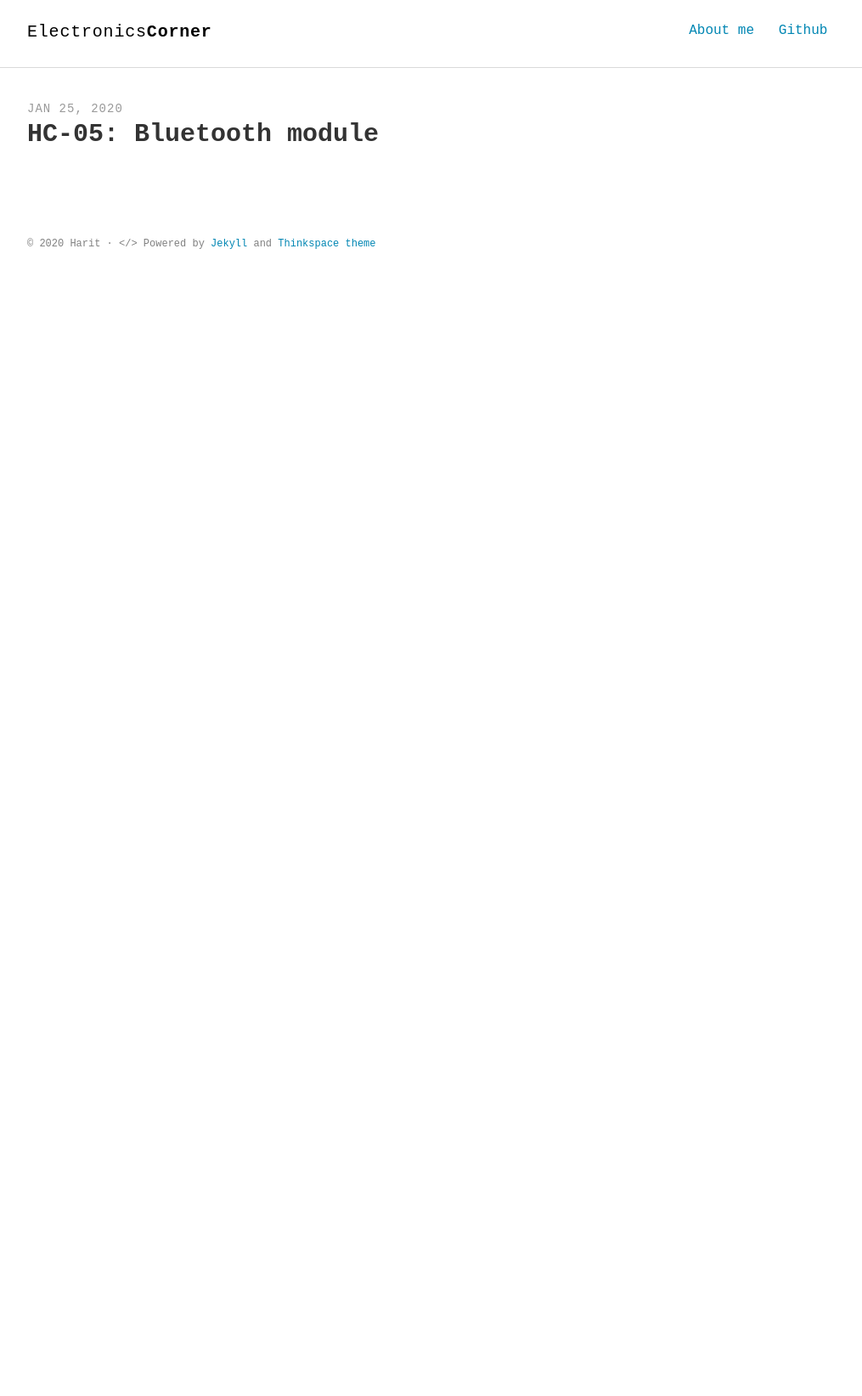
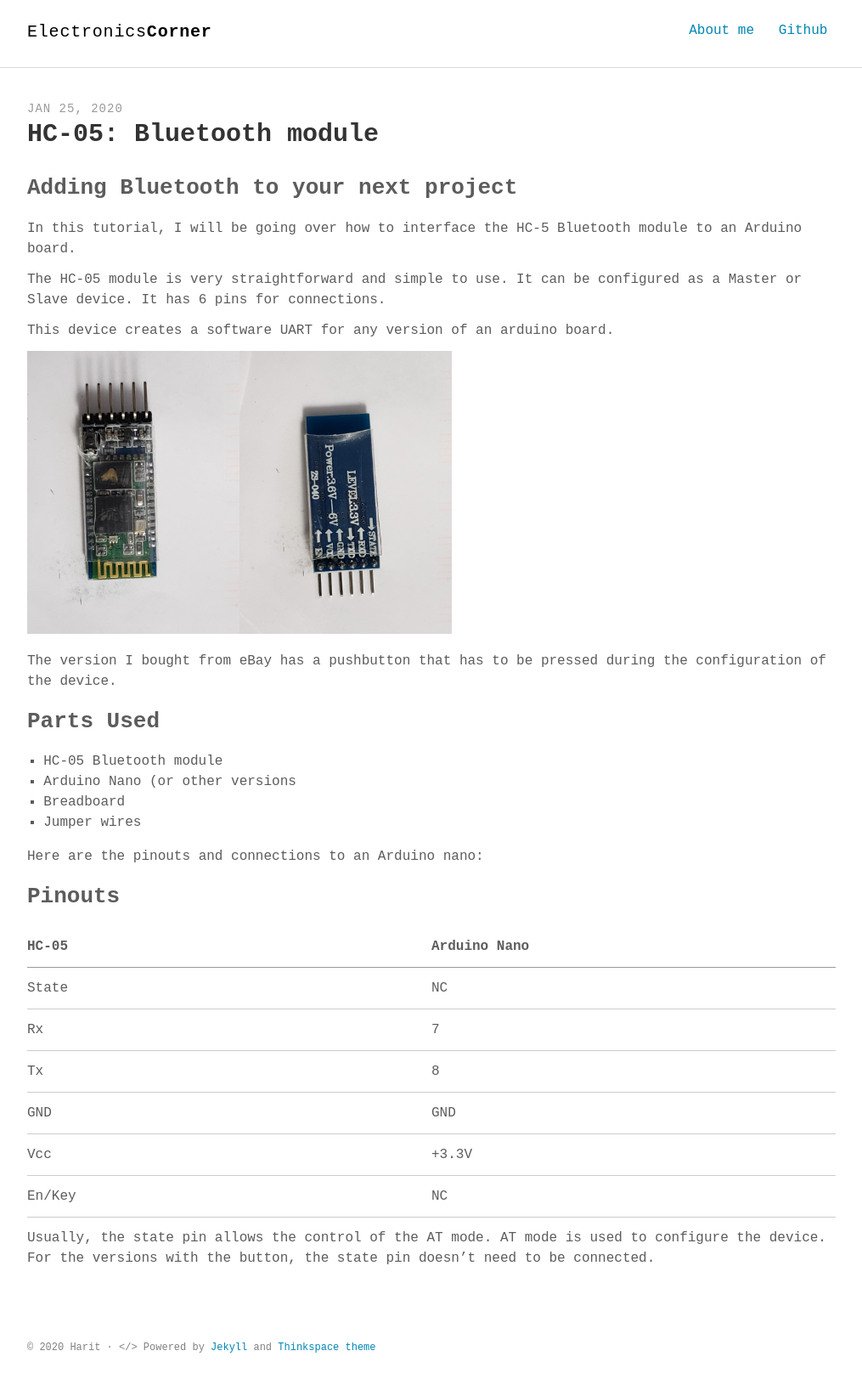
Before and after one commit to hshah89/hshah89.github.io, a Jekyll site: the page built from _posts/2020-01-25-hc-05.md, in a window 1280 px wide. Shown: the whole page at 85% size, without its empty margins (132-1147 px from the left). Built offline with Jekyll 4.4.1, drawn with Linux system fonts in a browser that asks for light colours; some web fonts are replaced; before the commit the page ends 900 px from its top, so only the background shows below that.

Commit message:
updated to hc-05 post

```diff
--- a/_posts/2020-01-25-hc-05.md
+++ b/_posts/2020-01-25-hc-05.md
@@ -3,7 +3,43 @@ layout: post
 title: "HC-05: Bluetooth module"
 description: "Add bluetooth to your next project"
 date: 2020-01-25
-tags: [arduino, sensor]
+tags: [arduino, bluetooth]
 comments: false
 share: false
 ---
+
+## Adding Bluetooth to your next project
+
+In this tutorial, I will be going over how to interface the HC-5 Bluetooth module to an Arduino board.
+
+The HC-05 module is very straightforward and simple to use. It can be configured as a Master or Slave device. It has 6 pins for connections.
+
+This device creates a software UART for any version of an arduino board.
+
+<img src="{{ "/images/hc_05/hc05_front.jpg" | prepend: site.baseurl }}" width="250px" align="left">
+
+<img src="{{ "/images/hc_05/hc05_back.jpg" | prepend: site.baseurl }}" width="250px" align="middle">
+
+The version I bought from eBay has a pushbutton that has to be pressed during the configuration of the device.
+
+## Parts Used
+
+1. HC-05 Bluetooth module
+2. Arduino Nano (or other versions
+3. Breadboard
+4. Jumper wires
+
+Here are the pinouts and connections to an Arduino nano:
+
+## Pinouts
+
+| HC-05         | Arduino Nano  |
+| ------------- |---------------|
+| State         | NC            |
+| Rx            | 7             |
+| Tx            | 8             |
+| GND           | GND           |
+| Vcc           | +3.3V         |
+| En/Key        | NC            |
+
+Usually, the state pin allows the control of the AT mode. AT mode is used to configure the device. For the versions with the button, the state pin doesn't need to be connected.
```
Also changed, not shown: images/hc_05/hc-05_at_commands.png (added), images/hc_05/hc05_back.jpg (added), images/hc_05/hc05_front.jpg (added), images/hc_05/hc05_hookup-pt1.png (added).
